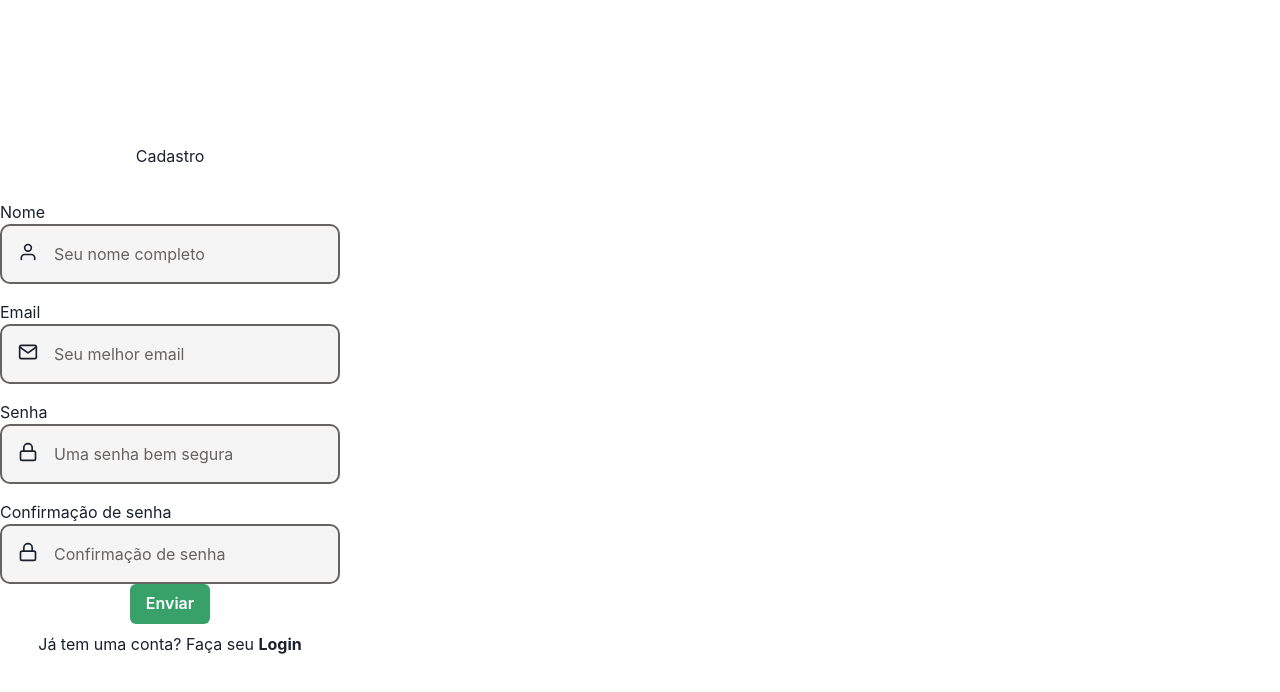
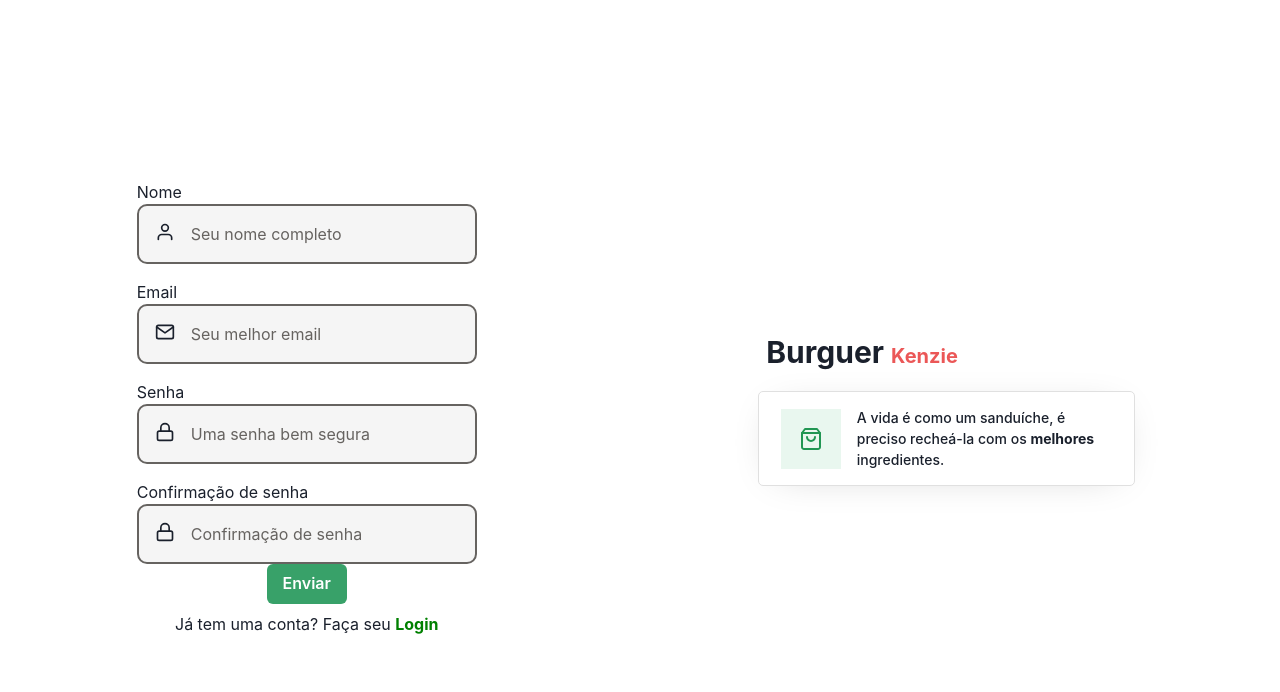
Before and after one commit to Kenzie-Academy-Brasil-Developers/react-entrega-s5-hamburgueria-2-0-com-typescript-json-server-Nafly09, a React (Create React App) app: page /signUp in a window 1280 px wide. Shown: the top 692 px of the page. Built offline with nearby package versions, Linux system fonts and the light colour scheme; no server answers.

Commit message:
project finalized

```diff
--- a/src/Pages/home/index.tsx
+++ b/src/Pages/home/index.tsx
@@ -16,7 +16,6 @@ import { ButtonComponent } from "../../Components/Button";
 import api from "../../Services/api";
 import { useHistory } from "react-router";
 import bag from "../../assets/shopping-bag.svg";
-import { Flex } from "@chakra-ui/layout";
 import { useToast } from "@chakra-ui/toast";
 
 interface User {
@@ -129,7 +128,10 @@ export const Login = () => {
               isFullWidth
             />
             <p>
-              Não tem uma conta? Crie a sua <Link to="signup">Agora</Link>
+              Não tem uma conta? Crie a sua{" "}
+              <Link to="signup" style={{ color: "green" }}>
+                Agora
+              </Link>
             </p>
           </StyledForm>
         </AnimationContainer>
--- a/src/Pages/home/styles.tsx
+++ b/src/Pages/home/styles.tsx
@@ -7,7 +7,7 @@ export const Container = styled.div`
   flex-direction: column;
   align-items: center;
   justify-content: space-around;
-  min-width: 100vw;
+  width: 100vw;
   @media (min-width: 768px) {
     flex-direction: row;
   }
--- a/src/Pages/signUp/index.tsx
+++ b/src/Pages/signUp/index.tsx
@@ -7,6 +7,8 @@ import { yupResolver } from "@hookform/resolvers/yup";
 import { useAuth } from "../../context/Auth";
 import Input from "../../Components/Input";
 import { ButtonComponent } from "../../Components/Button/index";
+import { Header, HeadlineContainer } from "../home/styles";
+import bag from "../../assets/shopping-bag.svg";
 
 export const SignUp = () => {
   const { signUp } = useAuth();
@@ -41,7 +43,6 @@ export const SignUp = () => {
       <Content>
         <AnimationContainer>
           <form onSubmit={handleSubmit(signUp)}>
-            <h1>Cadastro</h1>
             <Input
               name="name"
               register={register}
@@ -83,11 +84,35 @@ export const SignUp = () => {
               type="submit"
             ></ButtonComponent>
             <p>
-              Já tem uma conta? Faça seu <Link to="/">Login</Link>
+              Já tem uma conta? Faça seu{" "}
+              <Link to="/" style={{ color: "green" }}>
+                Login
+              </Link>
             </p>
           </form>
         </AnimationContainer>
       </Content>
+      <Header>
+        <h1>
+          Burguer <span>Kenzie</span>
+        </h1>
+        <HeadlineContainer>
+          <div>
+            <img src={bag} />
+          </div>
+          <h2
+            style={{
+              alignSelf: "center",
+              fontSize: 14,
+              fontWeight: 500,
+              width: "16rem",
+            }}
+          >
+            A vida é como um sanduíche, é preciso recheá-la com os{" "}
+            <strong>melhores</strong> ingredientes.
+          </h2>
+        </HeadlineContainer>
+      </Header>
     </Container>
   );
 };
--- a/src/Pages/signUp/styles.tsx
+++ b/src/Pages/signUp/styles.tsx
@@ -2,9 +2,15 @@ import styled from "styled-components";
 import { keyframes } from "styled-components";
 
 export const Container = styled.div`
-  height: 100vh;
+  min-height: 100vh;
   display: flex;
-  align-items: stretch;
+  flex-direction: column;
+  align-items: center;
+  justify-content: space-around;
+  width: 100vw;
+  @media (min-width: 768px) {
+    flex-direction: row;
+  }
 `;
 
 export const Content = styled.div`
@@ -12,7 +18,6 @@ export const Content = styled.div`
   flex-direction: column;
   align-items: center;
   justify-content: center;
-  width: 100%;
 `;
 
 const customAppearence = keyframes`
```
